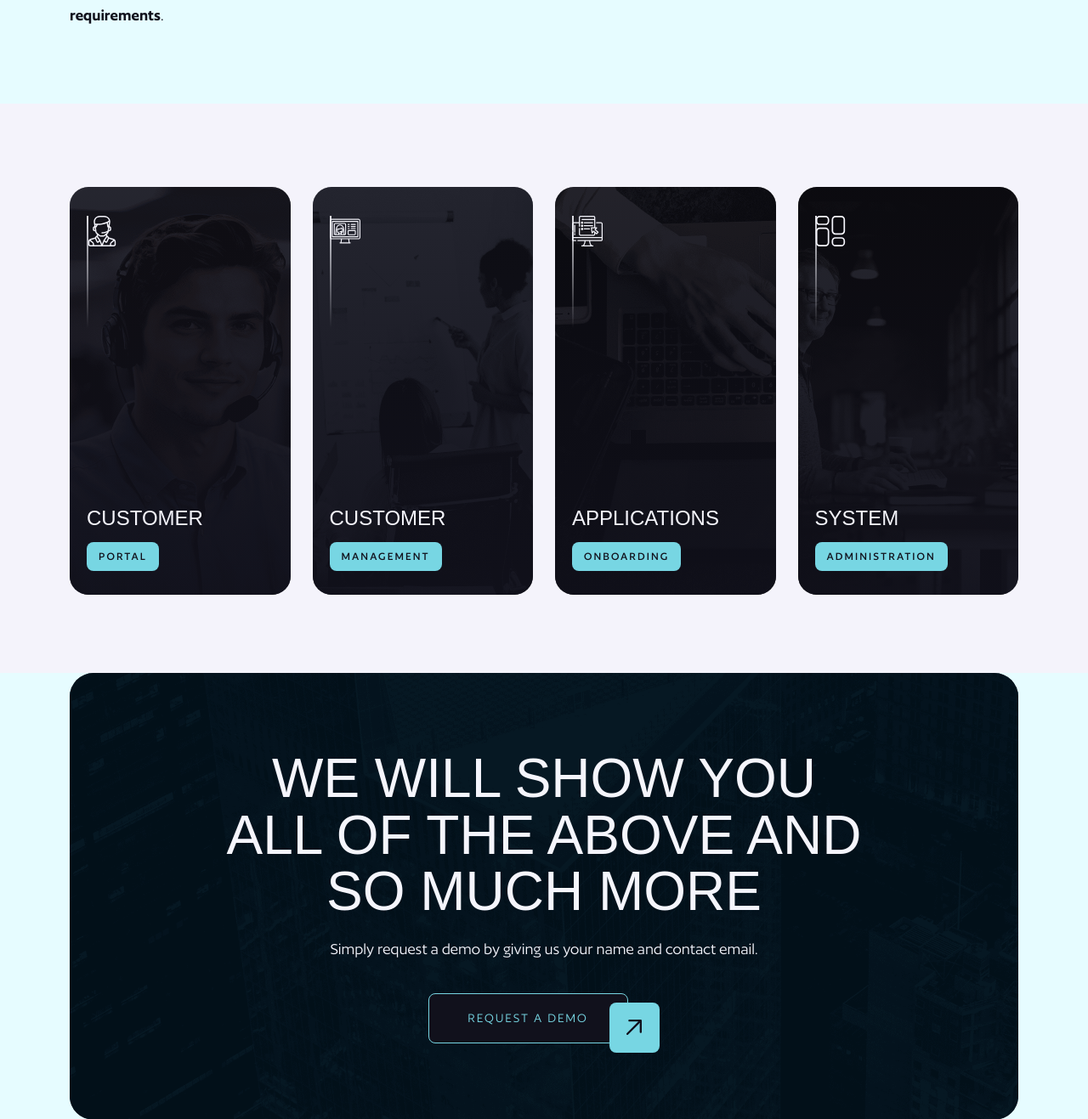
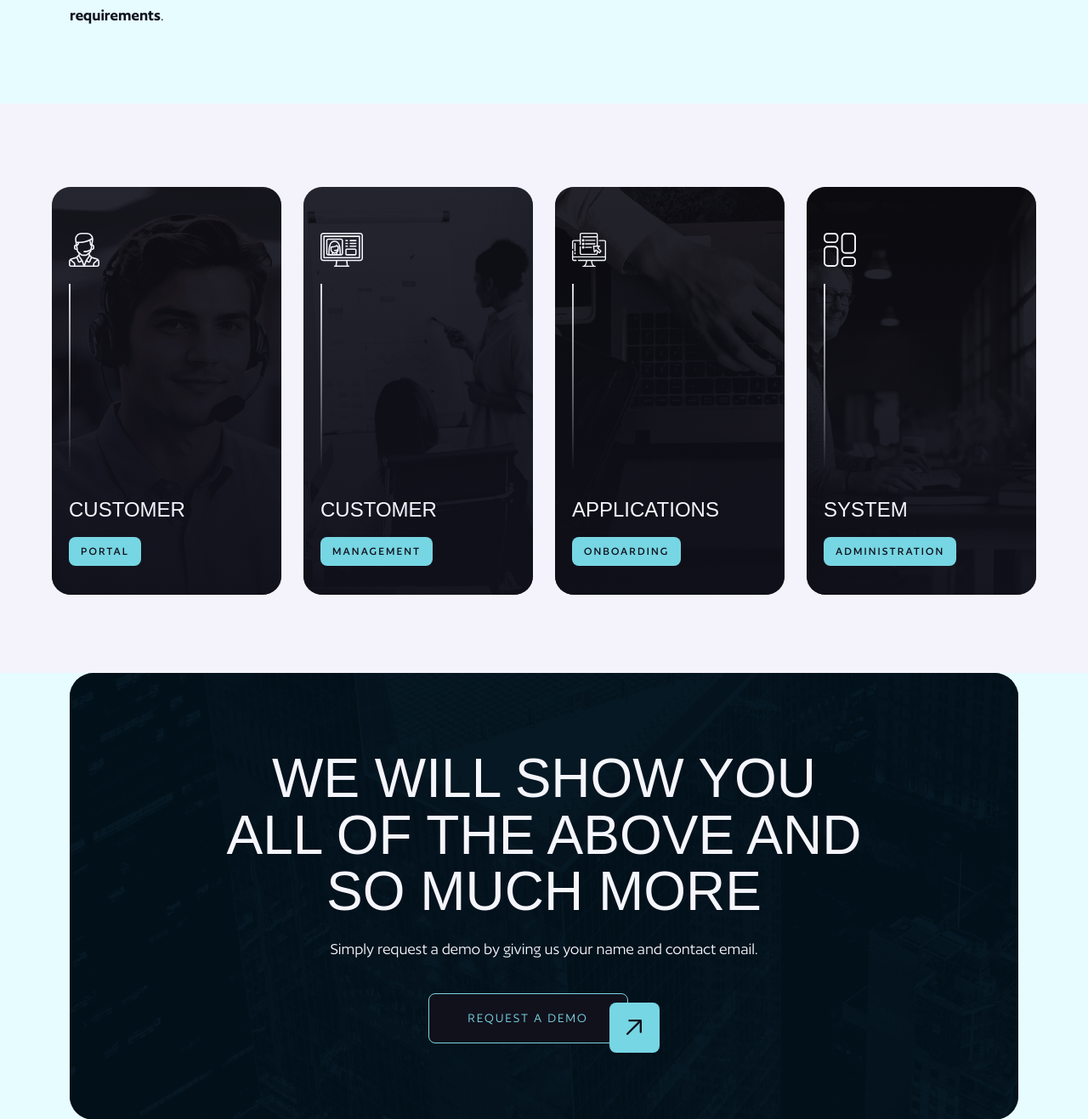
Before and after one commit to softenica-tech/run-a-loan, a PHP site: page /product-tour.php in a window 1280 px wide. Shown: the part 739-2056 px from the top of the page at 85% size. Run offline with PHP 8.4, Linux system fonts and the light colour scheme; some web fonts are replaced.

Commit message:
QA highlighted points in the QA feedback completed

```diff
--- a/css/style.css
+++ b/css/style.css
@@ -355,7 +355,7 @@ header {
   padding: 15px 30px;
   position: fixed;
   top: 0;
-  z-index: 9;
+  z-index: 99;
 }
 header .container {
   max-width: 1384px;
@@ -417,6 +417,9 @@ header .nav-item .dropdown-item.active, header .nav-item .dropdown-item:active {
   background-color: rgba(119, 214, 227, 0.24);
   color: #11111C;
 }
+header .nav-item .dropdown-item:hover, header .nav-item .dropdown-item.active {
+  background-color: #77D6E3;
+}
 @media screen and (min-width: 992px) {
   header .navbar .dropdown:hover .dropdown-menu {
     display: block;
@@ -1183,6 +1186,10 @@ header .btn-site span svg {
   position: absolute;
   bottom: -10px;
   left: 0;
+  transition: 0.3s;
+}
+.functionality-card-text a:hover span {
+  transform: translateX(4px);
 }
 
 .quick-implementation {
@@ -1495,13 +1502,13 @@ header .btn-site span svg {
   display: flex;
   align-items: stretch;
   justify-content: space-between;
-  gap: 50px;
+  gap: 40px;
 }
 
 .package-copy {
   flex: 1 1 auto;
   padding: 18px 0 0;
-  max-width: 56%;
+  max-width: 60%;
 }
 
 .package-copy-grid {
@@ -1904,6 +1911,7 @@ header .btn-site span svg {
   .site-footer-bottom-inner {
     align-items: center;
     gap: 10px;
+    text-align: center;
   }
 }
 .product-tour-page {
@@ -1973,13 +1981,15 @@ header .btn-site span svg {
 
 .product-tour-cards {
   background-color: #f4f3fb;
-  padding: 98px 0 92px;
+  padding: 98px 49px 92px;
 }
 
 .product-tour-card-grid {
   display: grid;
   grid-template-columns: repeat(4, minmax(0, 1fr));
   gap: 26px;
+  max-width: 1358px;
+  margin: 0 auto;
 }
 
 .product-tour-card {
@@ -2009,7 +2019,7 @@ header .btn-site span svg {
   position: relative;
   z-index: 1;
   height: 100%;
-  padding: 34px 20px 28px;
+  padding: 54px 20px 34px;
   display: flex;
   flex-direction: column;
   justify-content: flex-end;
@@ -2017,16 +2027,16 @@ header .btn-site span svg {
 }
 
 .product-tour-card-icon {
-  position: absolute;
+  position: static;
   top: 34px;
   left: 20px;
-  width: 36px;
-  height: 36px;
+  height: 40px;
+  margin: 0 0 20px;
 }
 
 .product-tour-card-line {
   width: 2px;
-  height: 132px;
+  height: 220px;
   background: linear-gradient(180deg, #f5f5fc 0%, transparent 100%);
   margin-bottom: auto;
   opacity: 0.9;
@@ -2039,7 +2049,7 @@ header .btn-site span svg {
   line-height: 1.05;
   color: #F5F5FC;
   text-transform: uppercase;
-  margin-bottom: 16px;
+  margin-bottom: 20px;
 }
 
 .product-tour-card-tag {
--- a/includes/footer.php
+++ b/includes/footer.php
@@ -63,13 +63,13 @@
                     </ul>
 
                     <div class="site-footer-socials">
-                        <a href="https://www.linkedin.com/" target="_blank" aria-label="LinkedIn">
+                        <a href="https://www.linkedin.com/company/calidad-technology" target="_blank" aria-label="LinkedIn">
                             <img src="images/footer-linkedin.svg" alt="" class="img-fluid">
                         </a>
-                        <a href="https://www.facebook.com/" target="_blank" aria-label="Facebook">
+                        <a href="https://www.facebook.com/runaloan" target="_blank" aria-label="Facebook">
                             <img src="images/footer-facebook.svg" alt="" class="img-fluid">
                         </a>
-                        <a href="https://x.com/" target="_blank" aria-label="X">
+                        <a href="https://x.com/runaloan" target="_blank" aria-label="X">
                             <img src="images/footer-x.svg" alt="" class="img-fluid">
                         </a>
                     </div>
--- a/product-tour.php
+++ b/product-tour.php
@@ -42,7 +42,7 @@
         </section>
 
         <section class="product-tour-cards">
-            <div class="container">
+            <div class="container-fluid">
                 <div class="product-tour-card-grid">
                     <article class="product-tour-card">
                         <img src="images/product-tour/Rectangle 16.png" alt="Customer support" class="product-tour-card-bg img-fluid">
--- a/scss/header.scss
+++ b/scss/header.scss
@@ -3,7 +3,7 @@ header{
     padding: 15px 30px;
     position: fixed;
     top: 0;
-    z-index: 9;
+    z-index: 99;
 
     .container{
         max-width: 1384px;
@@ -77,6 +77,10 @@ header{
             &:active{
                 background-color: rgba(119, 214, 227, 0.24);
                 color: $black-text;
+            }
+
+            &:hover, &.active{
+                background-color: $primary-color;
             }
         }
     }
--- a/scss/home.scss
+++ b/scss/home.scss
@@ -424,6 +424,13 @@
             position: absolute;
             bottom: -10px;
             left: 0;
+            transition: 0.3s;
+        }
+
+        &:hover{
+            & span{
+                transform: translateX(4px);
+            }
         }
     }
 }
@@ -764,12 +771,12 @@
     display: flex;
     align-items: stretch;
     justify-content: space-between;
-    gap: 50px;
+    gap: 40px;
 }
 .package-copy{
     flex: 1 1 auto;
     padding: 18px 0 0;
-    max-width: 56%;
+    max-width: 60%;
 }
 .package-copy-grid{
     display: grid;
@@ -1182,5 +1189,6 @@
     .site-footer-bottom-inner{
         align-items: center;
         gap: 10px;
+        text-align: center;
     }
 }
--- a/scss/product-tour.scss
+++ b/scss/product-tour.scss
@@ -63,12 +63,14 @@
 }
 .product-tour-cards{
     background-color: #f4f3fb;
-    padding: 98px 0 92px;
+    padding: 98px 49px 92px;
 }
 .product-tour-card-grid{
     display: grid;
     grid-template-columns: repeat(4, minmax(0, 1fr));
     gap: 26px;
+    max-width: 1358px;
+    margin: 0 auto;
 }
 .product-tour-card{
     position: relative;
@@ -93,22 +95,23 @@
     position: relative;
     z-index: 1;
     height: 100%;
-    padding: 34px 20px 28px;
+    padding: 54px 20px 34px;
     display: flex;
     flex-direction: column;
     justify-content: flex-end;
     align-items: flex-start;
 }
 .product-tour-card-icon{
-    position: absolute;
+    position: static;
     top: 34px;
     left: 20px;
-    width: 36px;
-    height: 36px;
+    // width: 36px;
+    height: 40px;
+    margin: 0 0 20px;
 }
 .product-tour-card-line{
     width: 2px;
-    height: 132px;
+    height: 220px;
     background: linear-gradient(180deg, #f5f5fc 0%, transparent 100%);
     margin-bottom: auto;
     opacity: 0.9;
@@ -121,7 +124,7 @@
         line-height: 1.05;
         color: $white-text;
         text-transform: uppercase;
-        margin-bottom: 16px;
+        margin-bottom: 20px;
     }
 }
 .product-tour-card-tag{
```
Also changed, not shown: index.php (+8 -15 lines), 1 other file.
